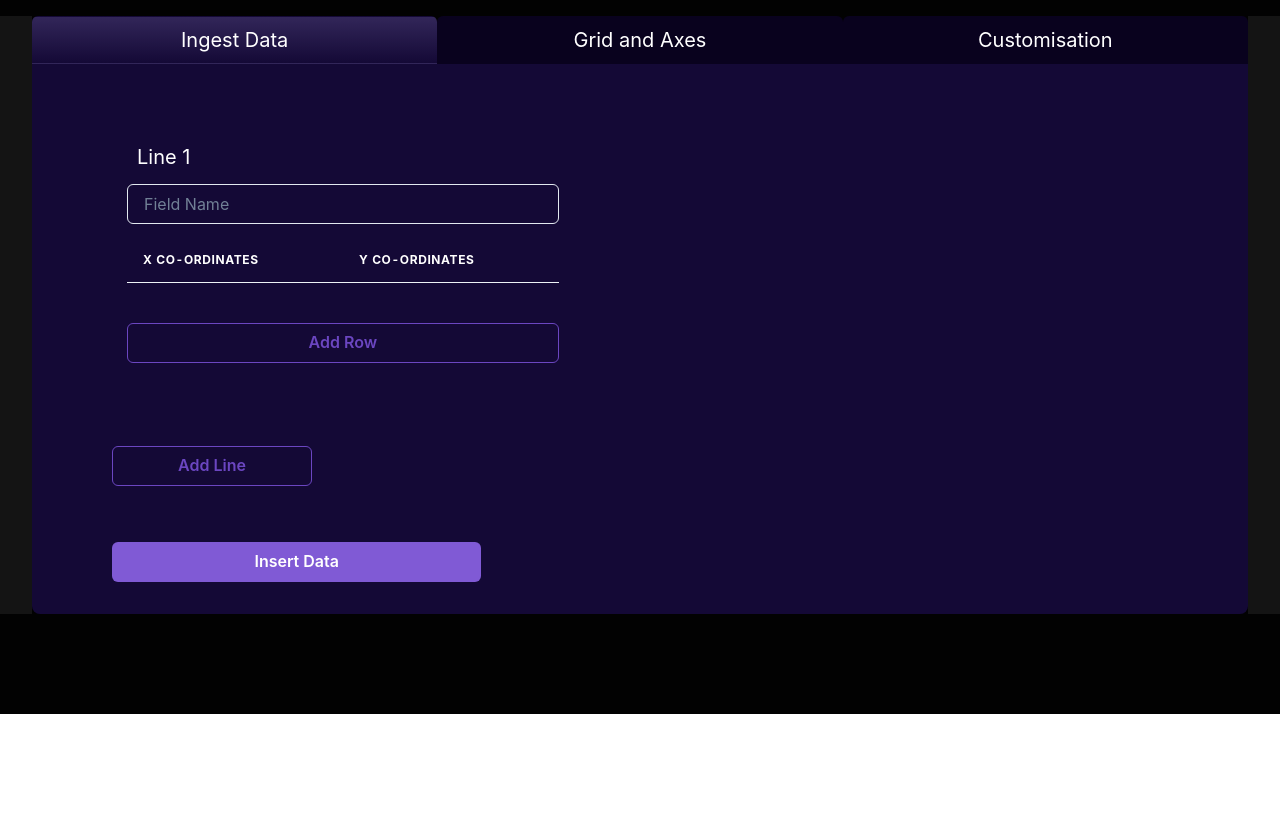
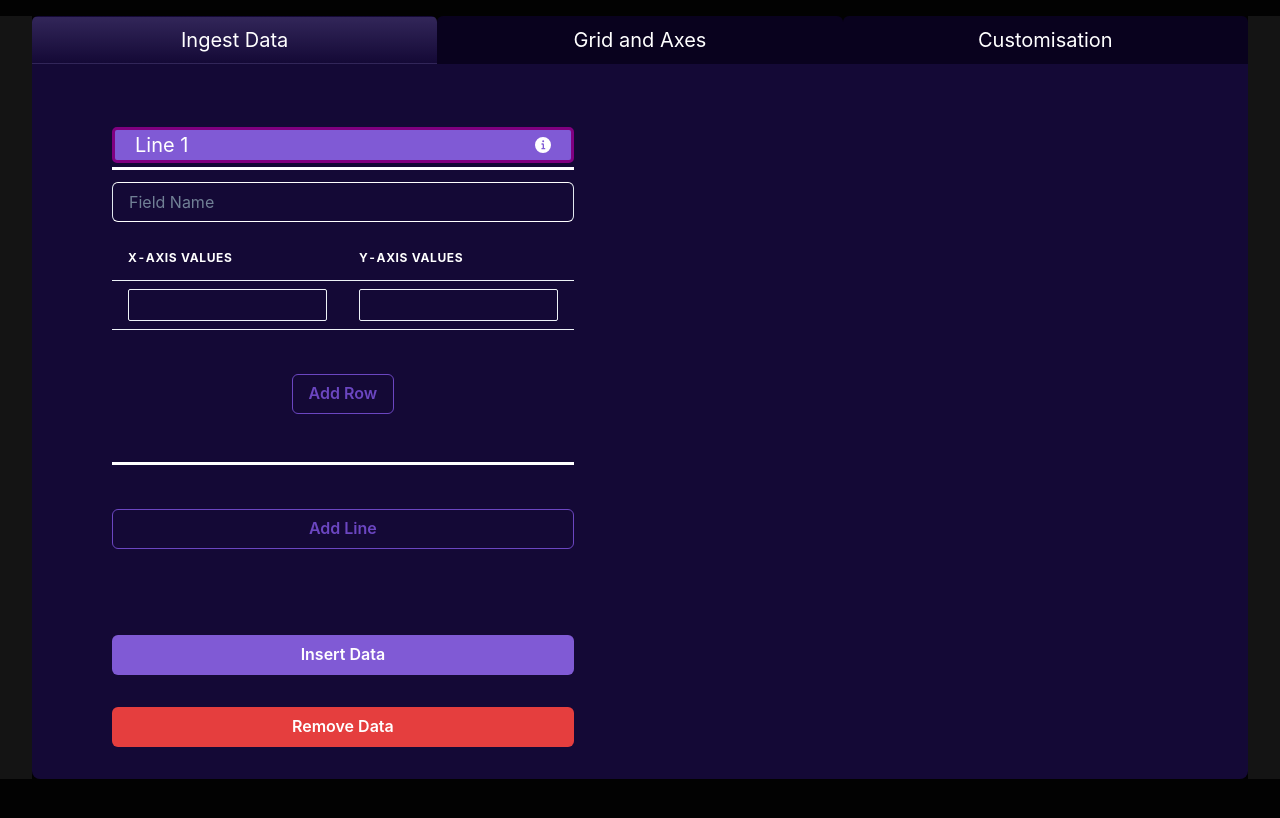
Before and after one commit to Saurabh-Narayankar/NextCharts, a Next.js app: page /charts/linechart in a window 1280 px wide. Shown: the part 640-1458 px from the top of the page. Before the commit the page ends 1354 px from the top, so only its background shows below. Built offline with nearby package versions, Linux system fonts and the light colour scheme.

Commit message:
improved code for line chart ingest data tab

```diff
--- a/components/charts/linechart/linechart-Component.js
+++ b/components/charts/linechart/linechart-Component.js
@@ -13,7 +13,7 @@ import LinechartCustomisation from "./linechart-CustomisationTab";
 import LinechartData from "./linechart-IngestDataTab";
 
 
-const LineChartFunctions = ({ setValue, setBooleanValue, fieldNames, setFieldNames, fieldData, setFieldData, createData }) => {
+const LineChartFunctions = ({ setValue, setBooleanValue, fieldNames, setFieldNames, fieldData, setFieldData, createData, setData, finalData, setFinalData }) => {
 
   return (
     <Box width="100%" bgColor="blackAlpha.900">
@@ -53,7 +53,7 @@ const LineChartFunctions = ({ setValue, setBooleanValue, fieldNames, setFieldNam
         <TabPanels>
           {/* TabList for Ingest Data */}
           <TabPanel bgColor="#140936" borderBottomRadius="8px">
-            <LinechartData fieldNames={fieldNames} setFieldNames={setFieldNames} fieldData={fieldData} setFieldData={setFieldData} createData={createData} />
+            <LinechartData fieldNames={fieldNames} setFieldNames={setFieldNames} fieldData={fieldData} setFieldData={setFieldData} createData={createData} setData={setData} finalData={finalData} setFinalData={setFinalData}  />
           </TabPanel>
           {/* End of TabList for Ingest Data */}
 
--- a/components/charts/linechart/linechart-IngestDataTab.js
+++ b/components/charts/linechart/linechart-IngestDataTab.js
@@ -12,42 +12,130 @@ import {
   Tr,
   Th,
   Td,
+  Tooltip,
 } from "@chakra-ui/react";
+import { InfoIcon } from "@chakra-ui/icons";
 
-const LinechartData = ({ fieldNames, setFieldNames, fieldData, setFieldData, createData  }) => {
-    return(
+const LinechartData = ({
+  fieldNames,
+  setFieldNames,
+  fieldData,
+  setFieldData,
+  createData,
+  setData,
+  finalData,
+  setFinalData,
+}) => {
+  const removeData = () => {
+    setData([
+      {
+        id: "japan",
+        data: [
+          {
+            x: "plane",
+            y: 76,
+          },
+          {
+            x: "helicopter",
+            y: 74,
+          },
+          {
+            x: "boat",
+            y: 164,
+          },
+          {
+            x: "train",
+            y: 3,
+          },
+          {
+            x: "subway",
+            y: 6,
+          },
+          {
+            x: "bus",
+            y: 55,
+          },
+          {
+            x: "car",
+            y: 232,
+          },
+          {
+            x: "moto",
+            y: 161,
+          },
+          {
+            x: "bicycle",
+            y: 119,
+          },
+          {
+            x: "horse",
+            y: 128,
+          },
+          {
+            x: "skateboard",
+            y: 12,
+          },
+          {
+            x: "others",
+            y: 247,
+          },
+        ],
+      },
+    ]);
+    setFieldNames([""]);
+    setFieldData([]);
+  };
+
+
+  return (
     <>
       <Box bgColor="#140936" width="100%" height="3rem"></Box>
-      <Flex width='39%' marginLeft='4rem' flexDir='column' gap='10'>
-      <Flex
-        width="100%"
-        justifyContent="space-between"
-
-      >
-        <Flex
-          width="100%"
-          justifyContent="center"
-        >
+      <Flex width="39%" marginLeft="4rem" flexDir="column" gap="70px">
+        <Flex width="100%" justifyContent="space-between">
+          <Flex width="100%" justifyContent="center">
             <FormControl>
-            {fieldNames.map((field, parentIndex) => {
+              {finalData.map((field, parentIndex) => {
                 return (
                   <Flex
                     key={parentIndex}
                     width="100%"
-
-                  padding='15px'
                     flexDirection="column"
                     alignItems="flex-start"
-                  marginBottom="5"
+                    marginBottom="7"
                     flexWrap="wrap"
                     gap="1"
                   >
-                  <Flex marginBottom='2' width="100%" flexDir="column">
-                    <Text borderRadius='5px' paddingLeft='10px' fontSize="xl">Line {parentIndex + 1}</Text>
+                    <Flex
+                      width="100%"
+                      flexDir="row"
+                      justifyContent="space-between"
+                      alignItems="center"
+                      gap="1.5rem"
+                      px="20px"
+                      border='3px solid purple'
+                      borderRadius="5px"
+                      bgColor="purple.500"
+                    >
+                      <Text fontSize={["sm", "md", "lg", "xl"]}>
+                        Line {parentIndex + 1}
+                      </Text>
+                      <Tooltip
+                        hasArrow
+                        fontSize="md"
+                        placement="auto"
+                        label="This section is used for Ingesting Data...... 1-(ENTER FIELD NAME) 2-(ADD X AND Y CO_ORDINATES FOR SPECIFIC FIELD NAME) 3-(TO ADD MORE VALUES FOR A SPECIFIC FIELD USE ADD ROW BUTTON) 4-(TO ADD A NEW FIELD CLICK ON ADD LINE BUTTON) 5-(ENTER INSERT DATA BUTTON TO GET THE OUTPUT ON THE CHARTS)"
+                        bg="white"
+                        color="black"
+                      >
+                        <InfoIcon />
+                      </Tooltip>
                     </Flex>
                     <Flex
                       width="100%"
-                    justifyContent="space-between"
+                      justifyContent="center"
+                      borderY="3px solid white"
+                      paddingTop="3"
+                      marginBottom="4"
                       flexWrap="wrap"
                       gap="6"
                     >
@@ -55,50 +143,61 @@ const LinechartData = ({ fieldNames, setFieldNames, fieldData, setFieldData, cre
                         width="700px"
                         placeholder="Field Name"
                         onChange={(e) => {
-                        setFieldNames(
-                          fieldNames.map((name, nIndex) =>
+                          setFinalData(
+                            finalData.map((singleData, nIndex) =>
                               nIndex === parentIndex
-                              ? (name = e.target.value)
-                              : name
+                                ? { ...singleData, id: e.target.value }
+                                : singleData
                             )
-                        );
+                          )
                         }}
                       />
-                    <Flex
-                      width="700px"
-                      flexDir="column"
-                      gap="5"
-                    >
+                      <Flex width="700px" flexDir="column" gap="5">
                         <Flex gap="10">
-                        <Table variant='simple' size="sm">
+                          <Table marginBottom='10px' variant="simple" size="sm">
                             <Thead>
                               <Tr>
-                              <Th><Text color='white' marginBottom='10px'>X co-ordinates</Text></Th>
-                              <Th><Text color='white' marginBottom='10px'>Y co-ordinates</Text></Th>
+                                <Th>
+                                  <Text color="white" marginBottom="10px">
+                                    X-axis Values
+                                  </Text>
+                                </Th>
+                                <Th>
+                                  <Text color="white" marginBottom="10px">
+                                    Y-axis Values
+                                  </Text>
+                                </Th>
                               </Tr>
                             </Thead>
                             <Tbody>
-                            {fieldData
-                              .filter(
-                                (input) => input.currentField === parentIndex
+                              {finalData
+                                .find(
+                                  (singleData, dIndex) => dIndex === parentIndex
                                 )
-                              .map((el) => {
-                                return (
-                                  <Tr key={el.rowNo}>
+                                .data.map((element, inputIndex) => (
+                                  <Tr key={inputIndex}>
                                     <Td>
                                       <Input
                                         size="sm"
                                         onChange={(e) => {
-                                          setFieldData((fieldData) =>
-                                            fieldData.map((input) =>
-                                              input.currentField ===
-                                                parentIndex &&
-                                              input.rowNo === el.rowNo
+                                          setFinalData(
+                                            finalData.map(
+                                              (singleData, inputChangeIndex) =>
+                                                inputChangeIndex === parentIndex
                                                   ? {
+                                                      ...singleData,
+                                                      data: singleData.data.map(
+                                                        (input, inputChangeIndexForX) =>
+                                                          inputIndex === inputChangeIndexForX ?
+                                                           {
                                                             ...input,
                                                             x: e.target.value,
                                                           }
-                                                : { ...input }
+                                                          : {...input}
+
+                                                      ),
+                                                    }
+                                                  : { ...singleData }
                                             )
                                           );
                                         }}
@@ -108,62 +207,81 @@ const LinechartData = ({ fieldNames, setFieldNames, fieldData, setFieldData, cre
                                       <Input
                                         size="sm"
                                         onChange={(e) => {
-                                          setFieldData((fieldData) =>
-                                            fieldData.map((input) =>
-                                              input.currentField ===
-                                                parentIndex &&
-                                              input.rowNo === el.rowNo
+                                          setFinalData(
+                                            finalData.map(
+                                              (singleData, d2Index) =>
+                                                d2Index === parentIndex
                                                   ? {
+                                                      ...singleData,
+                                                      data: singleData.data.map(
+                                                        (input, inputChangeIndexForY) =>
+                                                          inputIndex === inputChangeIndexForY ?
+                                                           {
                                                             ...input,
                                                             y: e.target.value,
                                                           }
-                                                : { ...input }
+                                                          : {...input}
+
+                                                      ),
+                                                    }
+                                                  : { ...singleData }
                                             )
                                           );
+
                                         }}
                                       />
                                     </Td>
                                   </Tr>
-                                );
-                              })}
+                                ))}
                             </Tbody>
                           </Table>
                         </Flex>
+                      </Flex>
                       <Button
-                      marginTop='20px'
-                      marginBottom='3rem'
+                        marginTop="10px"
+                        marginBottom="3rem"
                         variant="outline"
                         colorScheme="purple"
-                        _hover={{bgColor: 'purple.500', color: 'white', border: '1px solid purple'}}
+                        _hover={{
+                          bgColor: "purple.500",
+                          color: "white",
+                          border: "1px solid purple",
+                        }}
                         onClick={() => {
-                          setFieldData([
-                            ...fieldData,
-                            {
-                              x: null,
-                              y: null,
-                              currentField: parentIndex,
-                              rowNo: fieldData.filter(
-                                (data) => data.currentField === parentIndex
-                              ).length,
-                            },
-                          ]);
+                          setFinalData(
+                            finalData.map((singleData, nIndex) =>
+                              nIndex === parentIndex
+                                ? {
+                                    ...singleData,
+                                    data: [
+                                      ...singleData.data,
+                                      { x: "", y: "" },
+                                    ],
+                                  }
+                                : singleData
+                            )
+                          );
                         }}
                       >
                         Add Row
                       </Button>
                     </Flex>
+
                   </Flex>
-                </Flex>
+
                 );
               })}
               <Button
-
-              width="200px"
+                width="100%"
                 variant="outline"
                 colorScheme="purple"
-              _hover={{bgColor: 'purple.500', color: 'white', border: '1px solid purple'}}
+                _hover={{
+                  bgColor: "purple.500",
+                  color: "white",
+                  border: "1px solid purple",
+                }}
                 onClick={() => {
-                setFieldNames([...fieldNames, ""]);
+                  setFinalData([...finalData, { id: null, data: [{x: '', y: ''}] }]);
                 }}
               >
                 Add Line
@@ -171,8 +289,9 @@ const LinechartData = ({ fieldNames, setFieldNames, fieldData, setFieldData, cre
             </FormControl>
           </Flex>
         </Flex>
+        <Flex width="100%" flexDir="column">
           <Button
-      width='80%'
+            width="100%"
             my="1em"
             colorScheme="purple"
             variant="solid"
@@ -181,10 +300,20 @@ const LinechartData = ({ fieldNames, setFieldNames, fieldData, setFieldData, cre
           >
             Insert Data
           </Button>
+          <Button
+            width="100%"
+            my="1em"
+            colorScheme="red"
+            variant="solid"
+            onClick={removeData}
+            isFullWidth
+          >
+            Remove Data
+          </Button>
+        </Flex>
       </Flex>
     </>
-    )
-
-}
+  );
+};
 
 export default LinechartData;
--- a/components/customisation-Components/slider.js
+++ b/components/customisation-Components/slider.js
@@ -37,7 +37,7 @@ const SliderComp = ({ title, sliderDefaultVal, sliderMinVal, sliderMaxVal, setVa
 
             width="70%"
           >
-            <Text fontSize={["sm", "md", "lg", "xl"]} marginBottom='10px' >{title}</Text>
+            <Text borderRadius='5px' paddingX='20px' bgColor='purple.500' fontSize={["sm", "md", "lg", "xl"]} marginBottom='10px' >{title}</Text>
             <Tooltip
               hasArrow
               fontSize={["sm", "md"]}
--- a/pages/charts/linechart.js
+++ b/pages/charts/linechart.js
@@ -8,8 +8,8 @@ const LineChart = () => {
 
     const [dyValues, setDyValues] = useState({ curve: 'natural', colors: 'nivo', legendXAxis: '', legendYAxis: '', axisBottom: true, axisLeft: true, gridX: true, gridY: true, TickSizeX: 8, TickPaddingX: 8, TickSizeY: 5, TickPaddingY: 5, TickRotationX: 0, TickRotationY: 0, lineWidth: 2, Area: false, areaOpacity: 0.20, points: false, pointSize: 10, pointBorderWidth: 2, pointLabel: false, pointLabelYOffset: -12 })
 
-    const [fieldNames, setFieldNames] = useState([''])
-    const [fieldData, setFieldData] = useState([])
+    // const [fieldNames, setFieldNames] = useState([''])
+    const [finalData, setFinalData] = useState([{id: '', data: [{x: '', y: ''}]}])
     const [data, setData] = useState(
       [
         {
@@ -90,29 +90,8 @@ const LineChart = () => {
       };
 
     const createData = () => {
-      const fNames = fieldNames;
-      const fData = fieldData;
-
-      const combinedData = [];
-      fNames.forEach((name, index) => {
-        const obj = {
-          id: name,
-          data: fData
-            .filter((data) => data.currentField === index)
-            .map((data) => {
-              return { x: data.x, y: data.y };
-            }),
-        };
-
-        combinedData.push(obj);
-      });
-
-        setData(combinedData);
-        console.log(combinedData);
+        setData(finalData);
       };
-    console.log(data);
-    console.log(fieldData);
-    console.log(fieldNames);
 
 
     return(
@@ -209,7 +188,7 @@ const LineChart = () => {
           />
         </Flex>
       </Flex>
-      <LineChartFunctions setValue={setValue} setDyValues={setDyValues} setBooleanValue={setBooleanValue} fieldNames={fieldNames} setFieldNames={setFieldNames} fieldData={fieldData} setFieldData={setFieldData} createData={createData} />
+      <LineChartFunctions setValue={setValue} setDyValues={setDyValues} setBooleanValue={setBooleanValue} createData={createData} setData={setData} finalData={finalData} setFinalData={setFinalData} />
     </>
     )
 }
```
Also changed, not shown: components/charts/linechart/linechart-CustomisationTab.js (+6 -6 lines), components/customisation-Components/Grid&Axes-tab.js (+4 -4 lines). Lines whose indentation alone changed are shown as unchanged.
